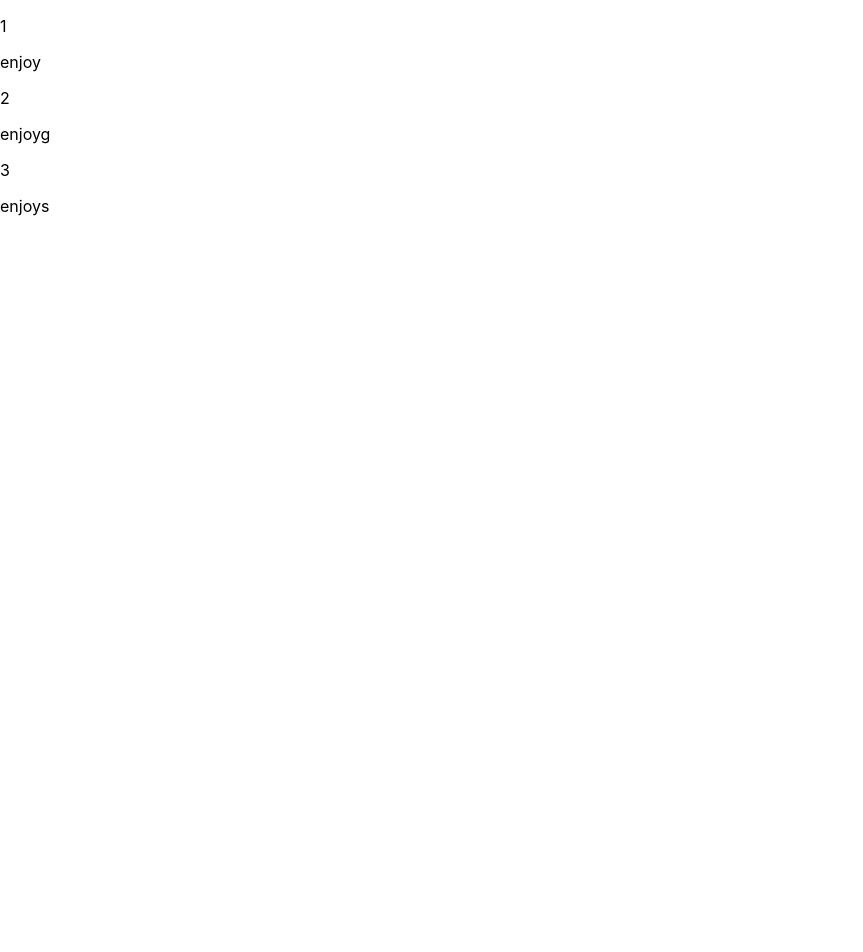
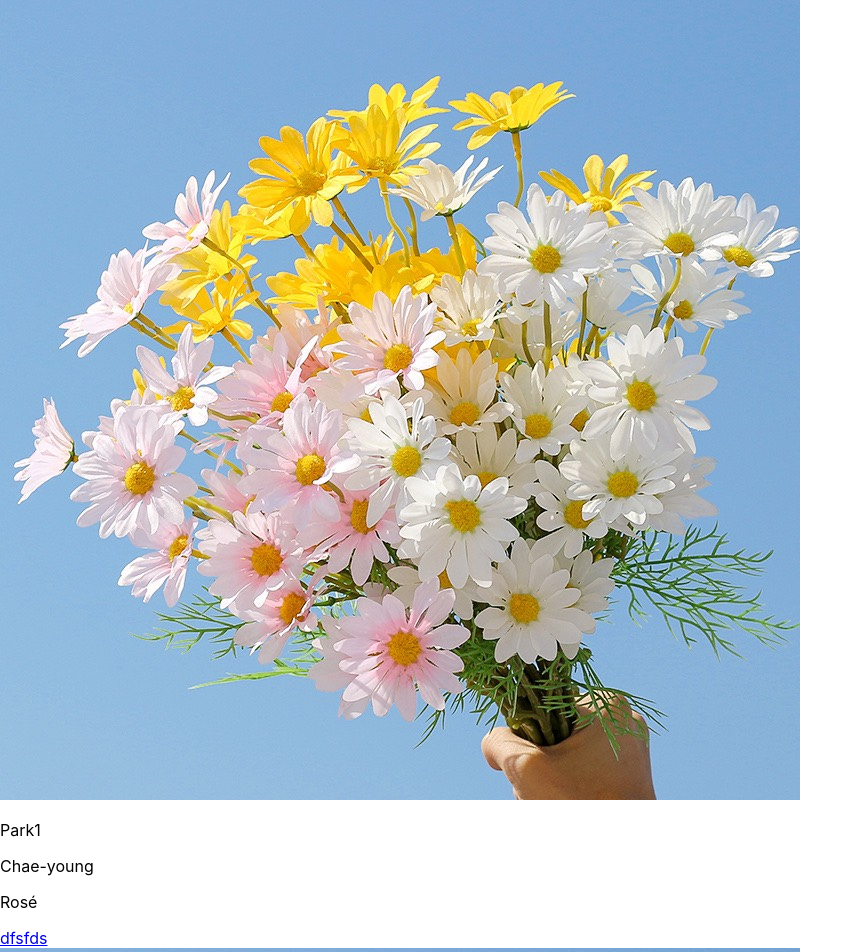
Before and after one commit to thanhvanhuynh/RJB24-THANHHUYNH, a React (Create React App) app in the folder homeword1/: page / in a window 1280 px wide. Shown: the top 952 px of the page, without its empty margins (0-863 px from the left). Before the commit the page ends 800 px from the top, so only its background shows below. Built offline with nearby package versions, Linux system fonts and the light colour scheme.

Commit message:
baitapUI

```diff
--- a/homeword1/src/App.js
+++ b/homeword1/src/App.js
@@ -1,32 +1,42 @@
 import "./App.css";
 import React from "react";
+import anh from "./image/anh hoa.jpg";
 
 const array = [
   {
-    id: "1",
-    name: "enjoy",
+    firstName: "Park1",
+    lastName: "Chae-young",
+    nickName: "Rosé",
+    avatarUrl: "/images/Rose-Elle01.jpeg",
+    profile: "https://www.instagram.com/roses_are_rosie/",
   },
   {
-    id: "2",
-    name: "enjoyg",
+    firstName: "Park2",
+    lastName: "Chae-young",
+    nickName: "Rosé",
+    avatarUrl: "/images/Rose-Elle01.jpeg",
+    profile: "https://www.instagram.com/roses_are_rosie/",
   },
   {
-    id: "3",
-    name: "enjoys",
+    firstName: "Park3",
+    lastName: "Chae-young",
+    nickName: "Rosé",
+    avatarUrl: "/images/Rose-Elle01.jpeg",
+    profile: "https://www.instagram.com/roses_are_rosie/",
   },
 ];
-
 const render = (input) => {
   return (
     <>
-      <p>{input.id}</p>
-      <p>{input.name}</p>
+      <img src={"./image/anh hoa.jpg"} className="picture" />
+      <p>{input.firstName}</p>
+      <p>{input.lastName}</p>
+      <p>{input.nickName}</p>
+      <a href="https://www.instagram.com/roses_are_rosie/">dfsfds</a>
     </>
   );
 };
-
 function App() {
   return array.map((item) => <div key={item.id}>{render(item)}</div>);
 }
-
 export default App;
```
Also changed, not shown: homeword1/public/image/anh hoa.jpg (added), homeword1/src/image/anh hoa.jpg (added).
